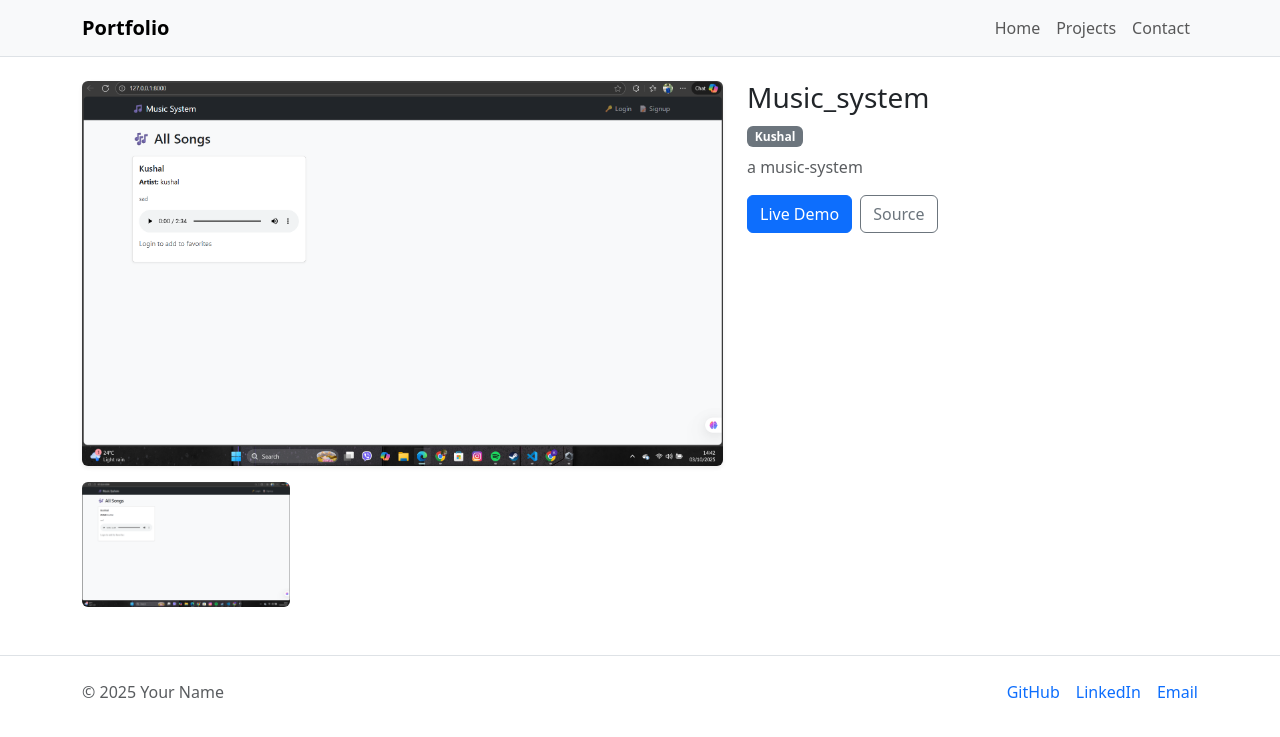
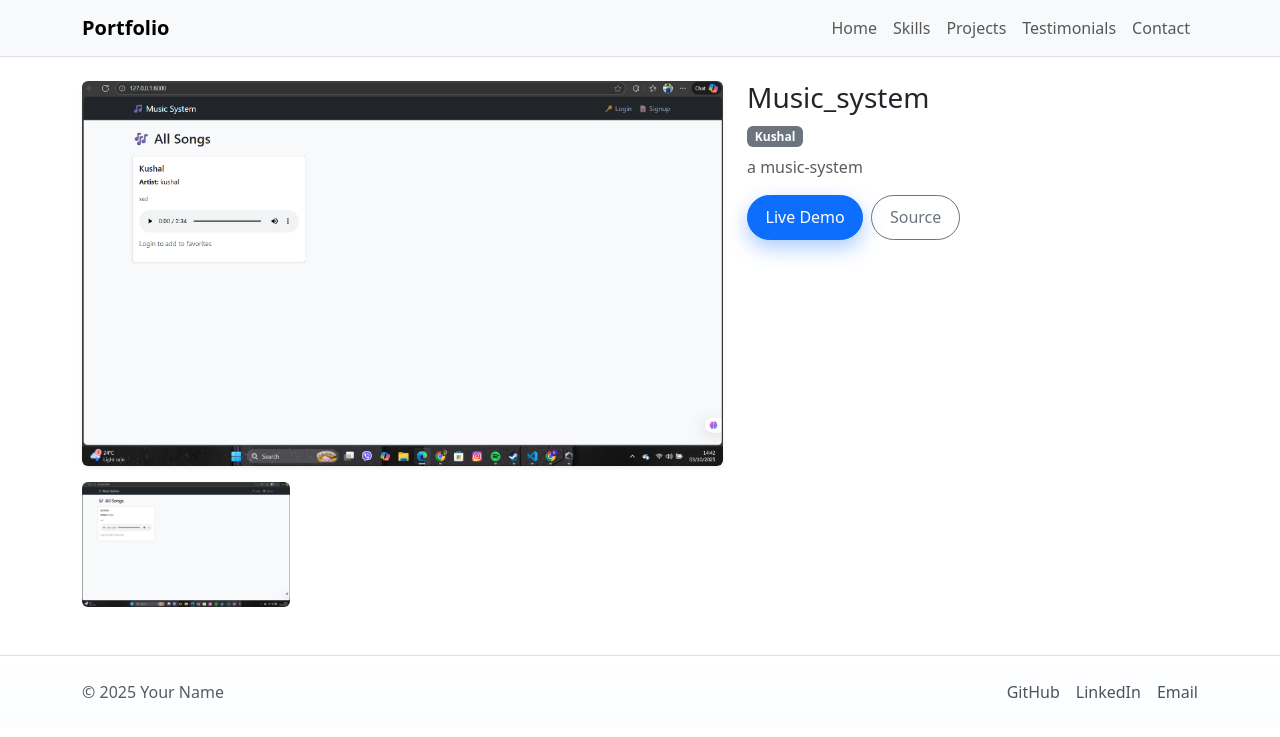
Before and after one commit to kushal867/kushalsapkota-portfolio, a Django app: a page that uses myport/templates/portfolio/base.html in a window 1280 px wide. Shown: the top 737 px of the page. Run offline with Django 5.2, Linux system fonts and the light colour scheme; data comes from the database, SQL or seed files in the repository.

Commit message:
Add style.css and the enhanced the templates

```diff
--- /dev/null
+++ b/myport/static/css/style.css
@@ -0,0 +1,107 @@
+/* Design tokens */
+:root {
+  --brand: #0d6efd;
+  --brand-600: #0b5ed7;
+  --brand-700: #0a58ca;
+  --ink: #1f2937;
+  --muted: #6b7280;
+  --surface: #ffffff;
+  --elev-1: 0 10px 30px rgba(0,0,0,.06);
+  --elev-2: 0 16px 40px rgba(0,0,0,.10);
+  --radius: 14px;
+}
+
+/* Smooth page appearance */
+body.page-enter { opacity: 0; transform: translateY(6px); }
+body.page-enter-active { opacity: 1; transform: translateY(0); transition: all .35s ease; }
+
+/* Navbar */
+.navbar {
+  backdrop-filter: saturate(1.2) blur(6px);
+}
+.navbar .nav-link {
+  position: relative;
+  transition: color .2s ease;
+}
+.navbar .nav-link::after {
+  content: "";
+  position: absolute;
+  left: 0; bottom: -6px;
+  width: 0; height: 2px;
+  background: var(--brand);
+  transition: width .25s ease;
+}
+.navbar .nav-link:hover { color: var(--brand); }
+.navbar .nav-link:hover::after { width: 100%; }
+
+/* Hero */
+#hero { position: relative; }
+#hero::before {
+  content: "";
+  position: absolute; inset: 0;
+  background: radial-gradient(1200px 600px at -10% -10%, rgba(13,110,253,.15), transparent 60%),
+              radial-gradient(1200px 600px at 110% 110%, rgba(13,110,253,.12), transparent 60%);
+  z-index: -1;
+}
+
+/* Buttons */
+.btn-primary {
+  --shadow: 0 8px 20px rgba(13,110,253,.35);
+  box-shadow: var(--shadow);
+  border-radius: 999px;
+  padding: 0.6rem 1.1rem;
+  transition: transform .15s ease, box-shadow .2s ease, background-color .2s ease;
+}
+.btn-primary:hover { transform: translateY(-1px); box-shadow: 0 12px 26px rgba(13,110,253,.4); background-color: var(--brand-600); }
+.btn-primary:active { transform: translateY(0); box-shadow: 0 6px 16px rgba(13,110,253,.3); background-color: var(--brand-700); }
+
+.btn-outline-secondary {
+  border-radius: 999px;
+  padding: 0.6rem 1.1rem;
+}
+
+/* Cards */
+.card {
+  border-radius: var(--radius);
+  box-shadow: var(--elev-1);
+  transition: transform .2s ease, box-shadow .25s ease;
+}
+.card:hover { transform: translateY(-4px); box-shadow: var(--elev-2); }
+
+.card .card-img-top { border-top-left-radius: var(--radius); border-top-right-radius: var(--radius); }
+
+/* Projects grid */
+#projects .card-title { color: var(--ink); }
+#projects .project-badge { background: #f8fafc; border: 1px solid #eef2f7; }
+
+/* Skills */
+#skills .progress { background: #eef2ff; border-radius: 10px; overflow: hidden; }
+#skills .progress-bar {
+  background: linear-gradient(90deg, var(--brand), #6ea8fe);
+  animation: fillGrow .9s ease both;
+}
+@keyframes fillGrow { from { width: 0; } }
+
+/* Testimonials */
+#testimonials .card { border: 1px solid #f1f5f9; }
+
+/* Footer */
+footer { background: linear-gradient(180deg, #ffffff, #fbfdff); }
+footer a { color: var(--ink); opacity: .8; }
+footer a:hover { opacity: 1; color: var(--brand); }
+
+/* Utilities */
+.shadow-soft { box-shadow: var(--elev-1); }
+.rounded-blob { border-radius: 24px; }
+
+/* Image placeholders */
+.placeholder { animation: sheen 1.2s ease-in-out infinite alternate; }
+@keyframes sheen {
+  from { filter: brightness(1); }
+  to { filter: brightness(1.08); }
+}
+
+/* Reduce motion */
+@media (prefers-reduced-motion: reduce) {
+  * { animation: none !important; transition: none !important; }
+}
--- a/myport/templates/portfolio/base.html
+++ b/myport/templates/portfolio/base.html
@@ -16,6 +16,7 @@
   <title>{% block title %}My Portfolio{% endblock %}</title>
   <link rel="icon" href="{% static 'images/favicon.ico' %}">
   <link href="https://cdn.jsdelivr.net/npm/bootstrap@5.3.0/dist/css/bootstrap.min.css" rel="stylesheet">
+  <link href="https://unpkg.com/aos@2.3.4/dist/aos.css" rel="stylesheet">
   {% block extra_css %}{% endblock %}
   <link rel="stylesheet" href="{% static 'css/style.css' %}">
   {% block extra_head %}{% endblock %}
@@ -41,6 +42,16 @@
   <main class="container my-4">{% block content %}{% endblock %}</main>
   {% include "portfolio/includes/footer.html" %}
   <script src="https://cdn.jsdelivr.net/npm/bootstrap@5.3.0/dist/js/bootstrap.bundle.min.js"></script>
+  <script src="https://unpkg.com/aos@2.3.4/dist/aos.js"></script>
+  <script>
+    AOS.init({ once: true, duration: 700, easing: 'ease-out-cubic' });
+    document.querySelectorAll('a[href^="#"]').forEach(function(anchor){
+      anchor.addEventListener('click', function(e){
+        const target = document.querySelector(this.getAttribute('href'));
+        if(target){ e.preventDefault(); target.scrollIntoView({ behavior: 'smooth', block: 'start' }); }
+      });
+    });
+  </script>
   {% block extra_js %}{% endblock %}
 </body>
 </html>
--- a/myport/templates/portfolio/contact.html
+++ b/myport/templates/portfolio/contact.html
@@ -12,7 +12,7 @@
           {% for field in form %}
           <div class="mb-3">
             <label class="form-label" for="{{ field.id_for_label }}">{{ field.label }}</label>
-            {{ field|add_class:"form-control" }}
+            {{ field }}
             {% if field.help_text %}<div class="form-text">{{ field.help_text }}</div>{% endif %}
             {% for error in field.errors %}
               <div class="invalid-feedback d-block">{{ error }}</div>
--- a/myport/templates/portfolio/includes/navbar.html
+++ b/myport/templates/portfolio/includes/navbar.html
@@ -7,7 +7,9 @@
     <div class="collapse navbar-collapse" id="navbarSupportedContent">
       <ul class="navbar-nav ms-auto mb-2 mb-lg-0">
         <li class="nav-item"><a class="nav-link" href="{% url 'portfolio:home' %}">Home</a></li>
+        <li class="nav-item"><a class="nav-link" href="#skills">Skills</a></li>
         <li class="nav-item"><a class="nav-link" href="#projects">Projects</a></li>
+        <li class="nav-item"><a class="nav-link" href="#testimonials">Testimonials</a></li>
         <li class="nav-item"><a class="nav-link" href="{% url 'portfolio:contact' %}">Contact</a></li>
       </ul>
     </div>
```
Also changed, not shown: myport/templates/portfolio/home.html (+72 -3 lines).
